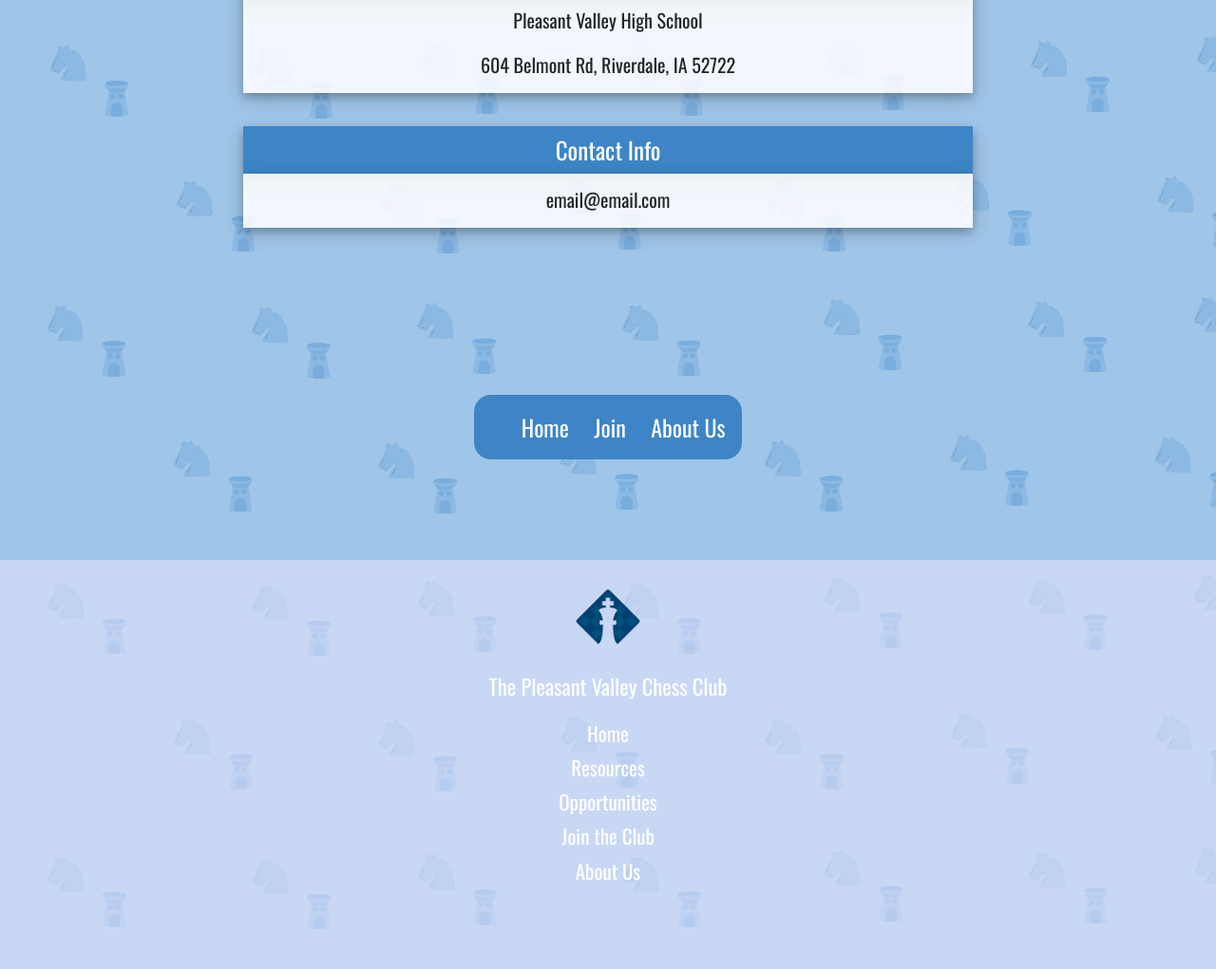
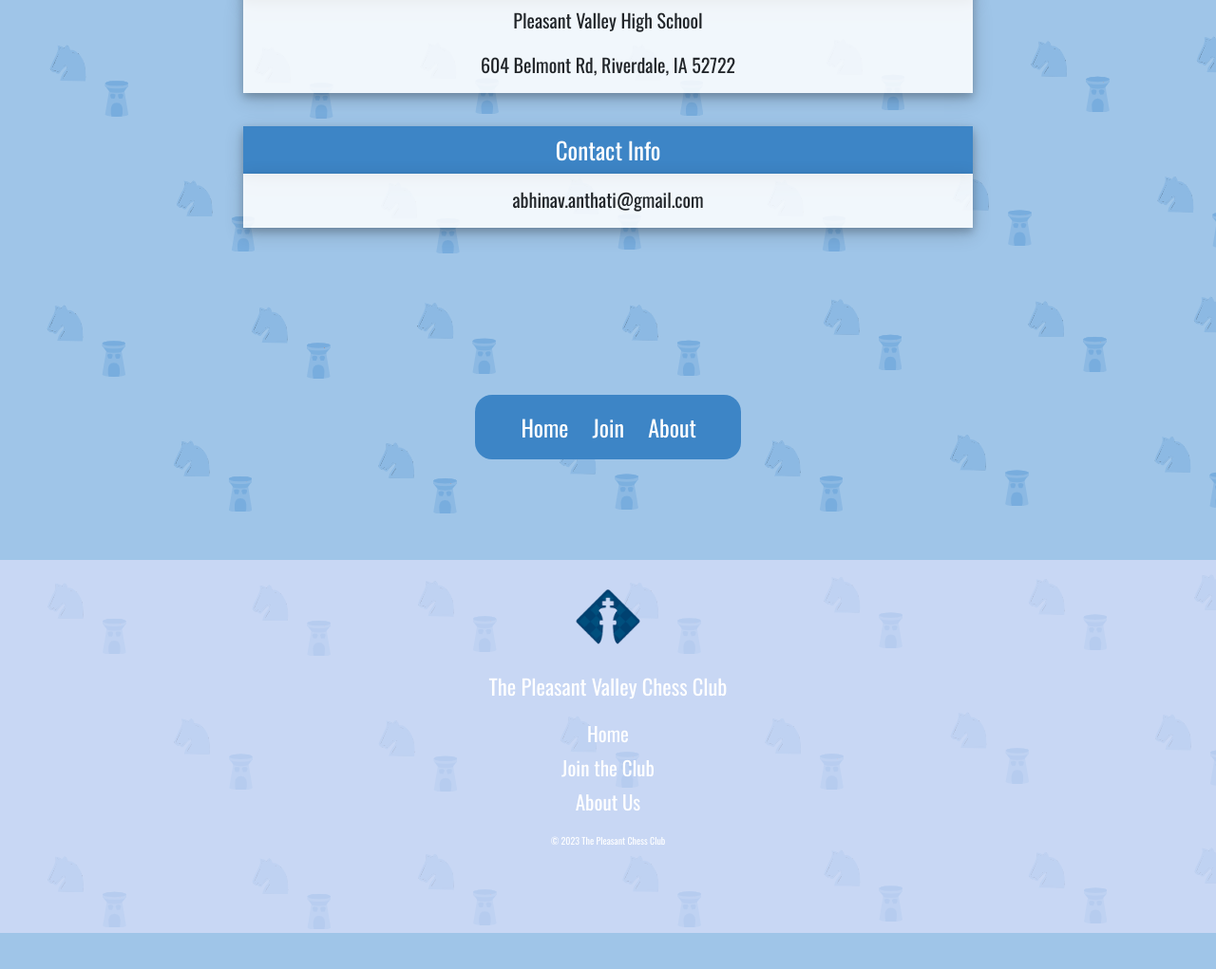
Before and after one commit to ReethamG/Chess-Club-Website, a Django app: page /about/ in a window 1280 px wide. Shown: the part 311-1332 px from the top of the page at 95% size. After the commit the page ends 1294 px from the top, so only its background shows below. Run offline with Django 4.2, Linux system fonts and the light colour scheme; some libraries are stand-ins or nearby versions.

Commit message:
Added email and copyright

```diff
--- a/Chess_Club_Website/templates/base.html
+++ b/Chess_Club_Website/templates/base.html
@@ -123,7 +123,7 @@
 
         </nav>
 
-        <nav class="navbar fixed-bottom navbar-expand-lg navbar-dark navbar-static-top" style="background-color: #3d85c6ff; width: 22%; margin: auto; margin-bottom: 5px; border-radius: 18px;">
+        <nav class="navbar fixed-bottom navbar-expand-lg navbar-dark navbar-static-top" style="background-color: #3d85c6ff; width: fit-content; margin: auto; margin-bottom: 5px; border-radius: 18px; padding-right: 4%;">
             <div class="container">
                 <button class="navbar-toggler" type="button" data-toggle="collapse" data-target="#navbarSupportedContent" aria-controls="navbarSupportedContent" aria-expanded="false" aria-label="Toggle navigation">
                   <span class="navbar-toggler-icon"></span>
@@ -138,7 +138,7 @@
                         <a class="nav-link" id="link-color" href="https://docs.google.com/forms/d/e/1FAIpQLSfZHzrL0U05-NTDJ_ipiEBo2bIXwzRwERSAEqfQyN2R3KozCg/viewform?usp=sf_link">Join</a>
                     </li>
                     <li class="nav-item">
-                        <a class="nav-link" id="link-color" href="/about" style="width: 145%">About Us</a>
+                        <a class="nav-link" id="link-color" href="/about">About</a>
                     </li>
                   </ul>
                 </div>
@@ -161,25 +161,18 @@
                         Home
                     </a>
                 </h5>
-                <h5 style="font-size: 14px; margin-bottom: 1%;">
-                    <a id="link-color" href="/resources">
-                        Resources
-                    </a>
-                </h5>
-                <h5 style="font-size: 14px; margin-bottom: 1%">
-                    <a id="link-color" href="/opportunities">
-                        Opportunities
-                    </a>
-                </h5>
                 <h5 style="font-size: 14px; margin-bottom: 1%">
                     <a id="link-color" href="https://docs.google.com/forms/d/e/1FAIpQLSfZHzrL0U05-NTDJ_ipiEBo2bIXwzRwERSAEqfQyN2R3KozCg/viewform?usp=sf_link">
                         Join the Club
                     </a>
                 </h5>
-                <h5 style="font-size: 14px; margin-bottom: 1%">
+                <h5 style="font-size: 14px; margin-bottom: 2%">
                     <a href="/about" id="link-color" style="width: 145%">
                         About Us
                     </a>
+                </h5>
+                <h5 style="font-size: 10px; margin-bottom: 1%">
+                        © 2023 The Pleasant Chess Club
                 </h5>
             </div>
 
--- a/website/templates/about_us.html
+++ b/website/templates/about_us.html
@@ -37,7 +37,7 @@
 
 <div class="container" id="scroll-list"style="margin: 0px; padding: 0px; background-color: #ffffffdb;  width: 60%; height: auto; text-align: left; margin-left: 20%; text-align: center; padding-bottom: 10px; margin-bottom: 350px;">
     <h6 style="font-size: 20px; padding-top: 15px;">
-        email@email.com
+        abhinav.anthati@gmail.com
     </h6>
 </div>
 
```
